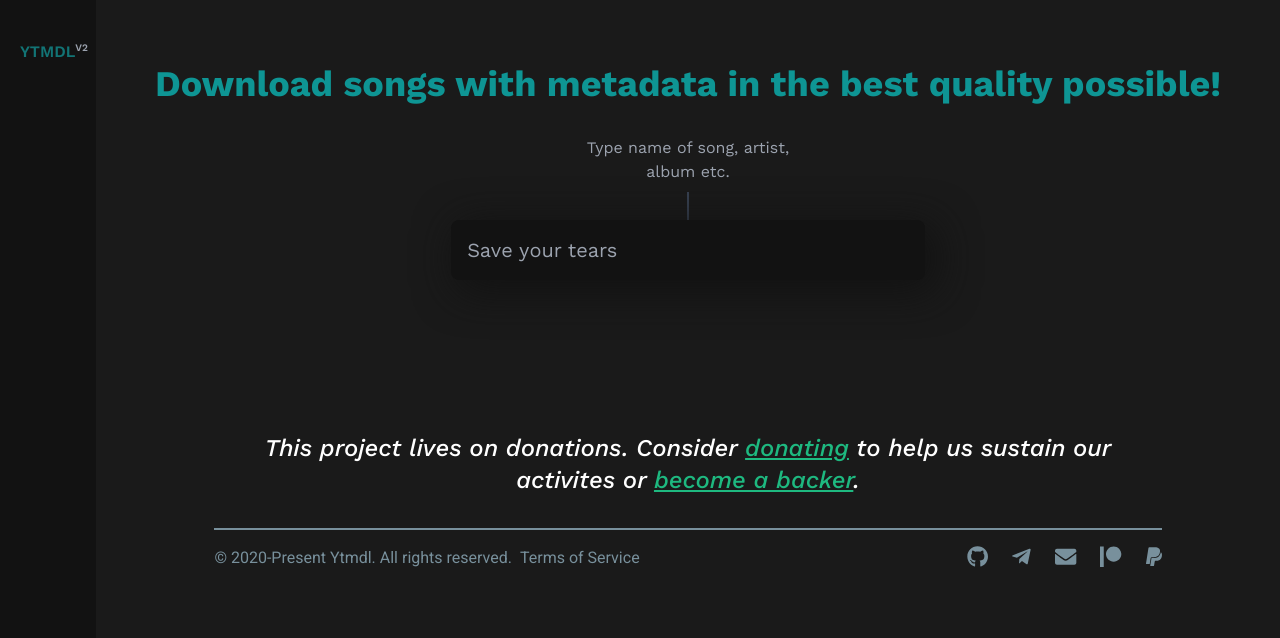
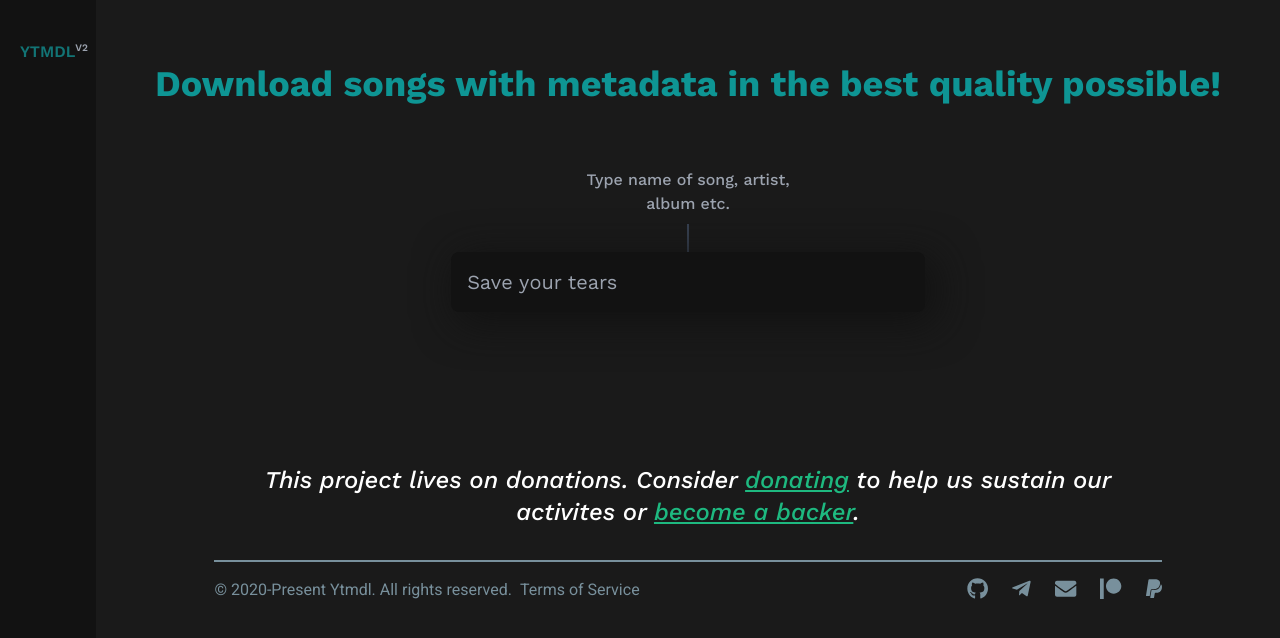
Before and after one commit to deepjyoti30/ytmdl-web-v2, a Vue app: page / in a window 1280 px wide. Shown: the top 638 px of the page. Built offline with nearby package versions, Linux system fonts and the light colour scheme; some icons are missing; what vue-resource would draw is missing.

Commit message:
Change the color of the indicating text

```diff
--- a/src/components/SearchBar.vue
+++ b/src/components/SearchBar.vue
@@ -1,7 +1,7 @@
 <template>
   <div class="search-bar__container">
     <div
-      class="text-for-search w-1/5 mr-auto ml-auto text-center text-md text-gray-600 dark:text-gray-400 pb-2"
+      class="text-for-search w-1/5 mr-auto ml-auto text-center font-medium text-md text-gray-400 dark:text-gray-400 pb-2"
     >
       Type name of song, artist, album etc.
     </div>
--- a/src/views/Home.vue
+++ b/src/views/Home.vue
@@ -5,7 +5,7 @@
         Download songs with metadata in the best quality possible!
       </h1>
     </div>
-    <div class="search-bar-content pt-8">
+    <div class="search-bar-content pt-16">
       <SearchBar />
     </div>
   </div>
```
